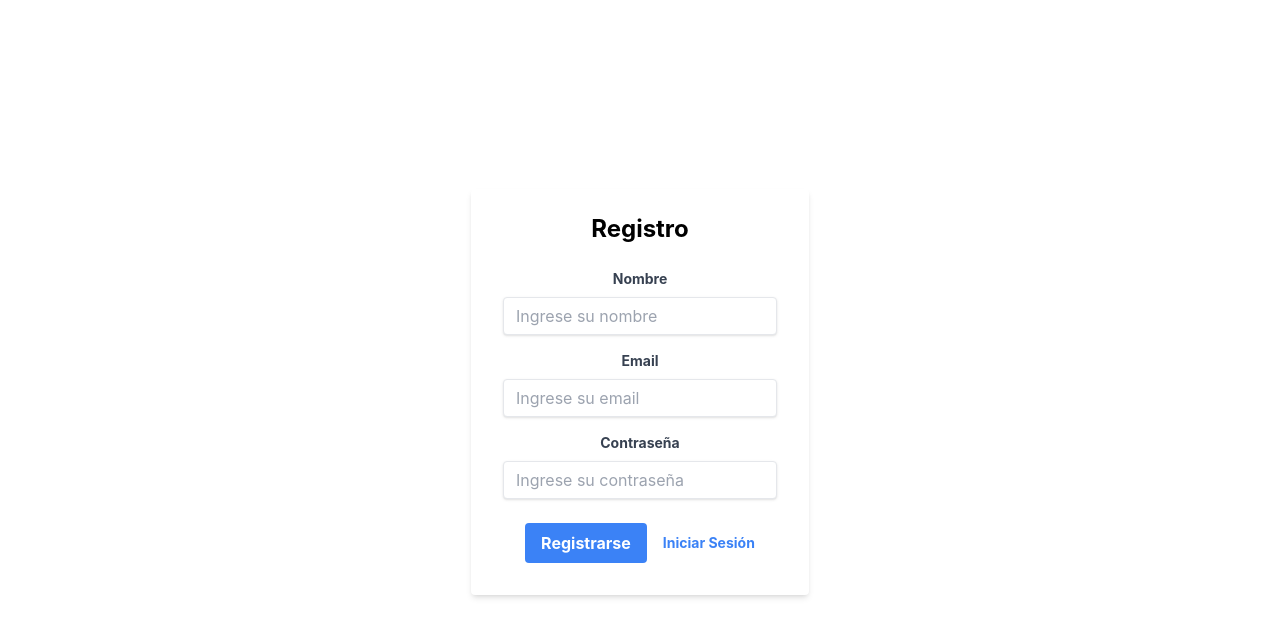
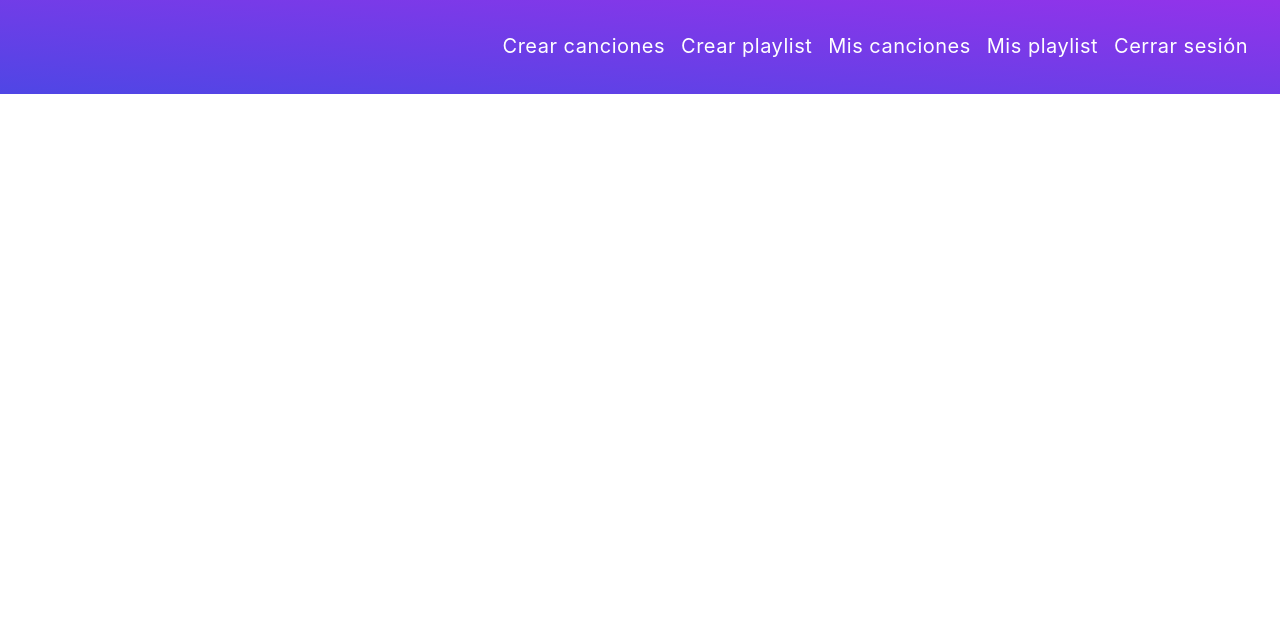
Before and after one commit to Roberto640Alvarado/Playlist_JAVA, a React (Create React App) app in the folder app/taller4/: page / in a window 1280 px wide. Shown: the top 636 px of the page. Built offline with nearby package versions, Linux system fonts and the light colour scheme; the HTML template or start-up script is replaced by a standard one.

Commit message:
:lipstick:add navbar

```diff
--- /dev/null
+++ b/app/taller4/src/components/Navbar.jsx
@@ -0,0 +1,44 @@
+import React from 'react'
+
+export const Navbar = () => {
+  return (
+    <nav>
+      <div>
+        <ul className="flex p-8 bg-gradient-to-tr from-indigo-600 to-purple-600 justify-end">
+        <li className="mr-4">
+            <button className="text-xl text-white tracking-wide cursor-pointer hover:border-white hover:border-b-2
+              border-b-2 border-transparent transition duration-300">
+              Crear canciones
+            </button>
+          </li>
+          <li className="mr-4">
+            <button className="text-xl text-white tracking-wide cursor-pointer hover:border-white hover:border-b-2
+              border-b-2 border-transparent transition duration-300">
+              Crear playlist
+            </button>
+          </li>
+          <li className="mr-4">
+            <button className="text-xl text-white tracking-wide cursor-pointer hover:border-white hover:border-b-2
+              border-b-2 border-transparent transition duration-300">
+              Mis canciones
+            </button>
+          </li>
+          <li className='mr-4'>
+            <button className="text-xl text-white tracking-wide cursor-pointer hover:border-white hover:border-b-2
+              border-b-2 border-transparent transition duration-300">
+              Mis playlist
+            </button>
+          </li>
+          <li>
+            <button className="text-xl text-white tracking-wide cursor-pointer hover:border-white hover:border-b-2
+              border-b-2 border-transparent transition duration-300">
+              Cerrar sesión
+            </button>
+          </li>
+        </ul>
+      </div>
+    </nav>
+  )
+}
+
+export default Navbar;
--- a/app/taller4/src/routers/AppRouter.js
+++ b/app/taller4/src/routers/AppRouter.js
@@ -4,13 +4,14 @@ import Login from "../pages/Login";
 import AllPlaylist from "../pages/AllPlaylist";
 import Allsongs from "../pages/Allsongs";
 import Register from "../pages/Register";
+import { Navbar } from "../components/Navbar";
 
 export const AppRouter = () => {
   return (
     <Router>
       <div>
         <Routes>
-          <Route path="/" element={<Register />} />
+          <Route path="/" element={<Navbar />} />
           <Route path="/login" element={<Login />} />
           <Route path="/allplaylist" element={<AllPlaylist />} />
           <Route path="/allsongs" element={<Allsongs/>} />
```
